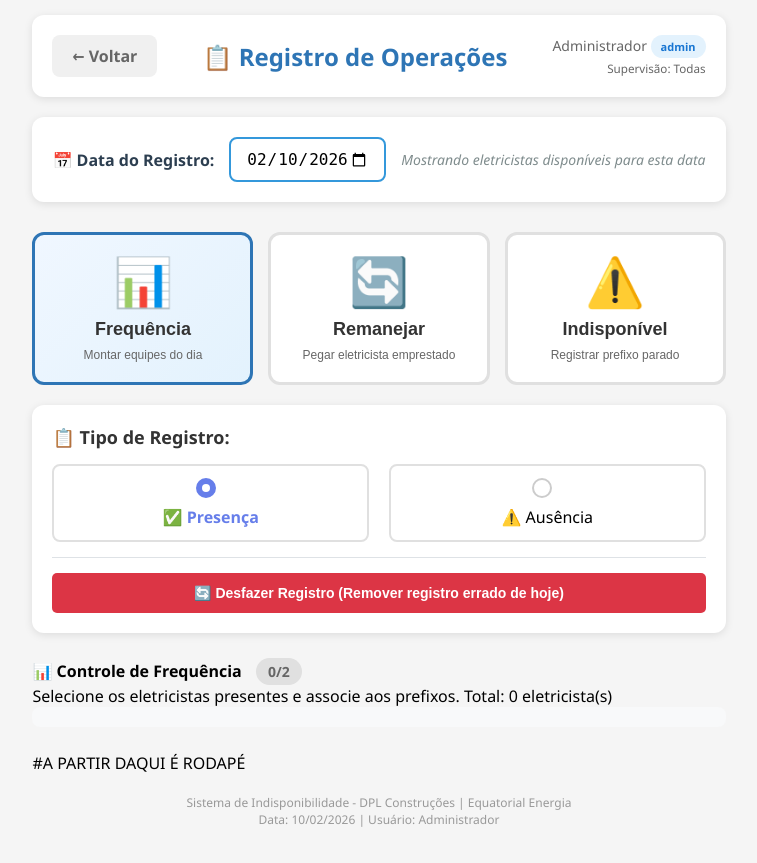
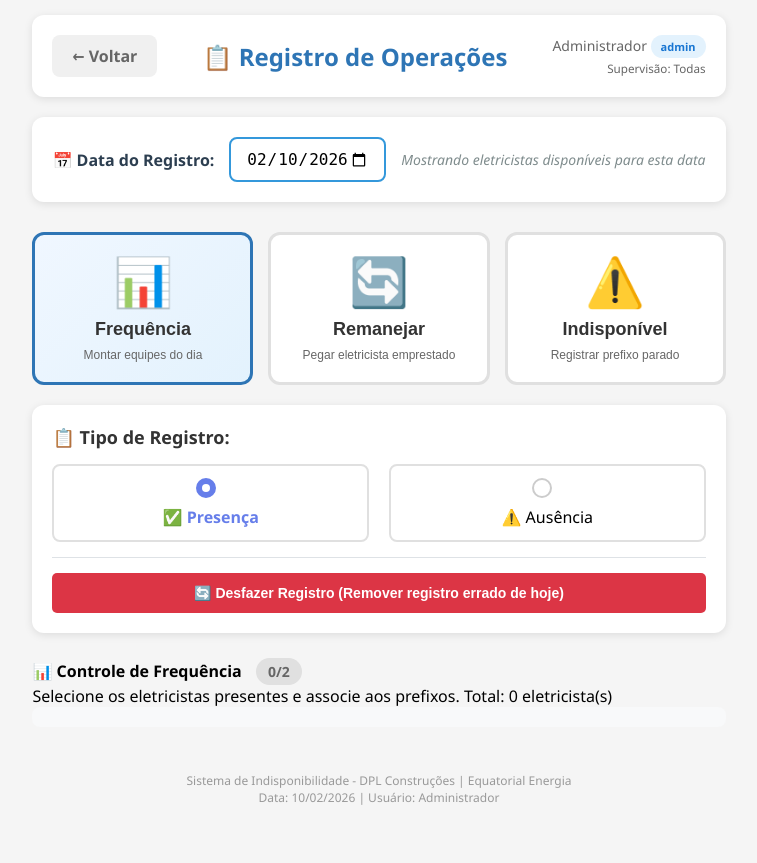
Before and after one commit to gilenopribeirocodigos/sistema-indisponibilidade, a FastAPI app: page /registrar-v2 in a window 1280 px wide. Shown: the whole page, without its empty margins (261-1018 px from the left). After the commit the page ends 805 px from the top, so only its background shows below. Run offline with FastAPI, Linux system fonts and the light colour scheme; the visitor is signed in with stand-in values (Sample User, id 1); data that the repository does not hold is empty.

Commit message:
Update registrar_v2.html

```diff
--- a/templates/registrar_v2.html
+++ b/templates/registrar_v2.html
@@ -318,7 +318,6 @@
             </div>
         </div>
 
-        #A PARTIR DAQUI É RODAPÉ
         <!-- Rodapé -->
         <div class="footer-registro">
             <p>Sistema de Indisponibilidade - DPL Construções | Equatorial Energia</p>
```
